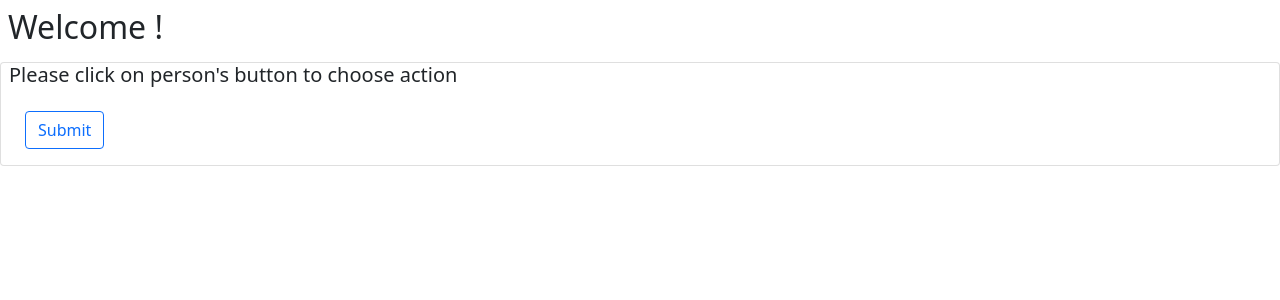
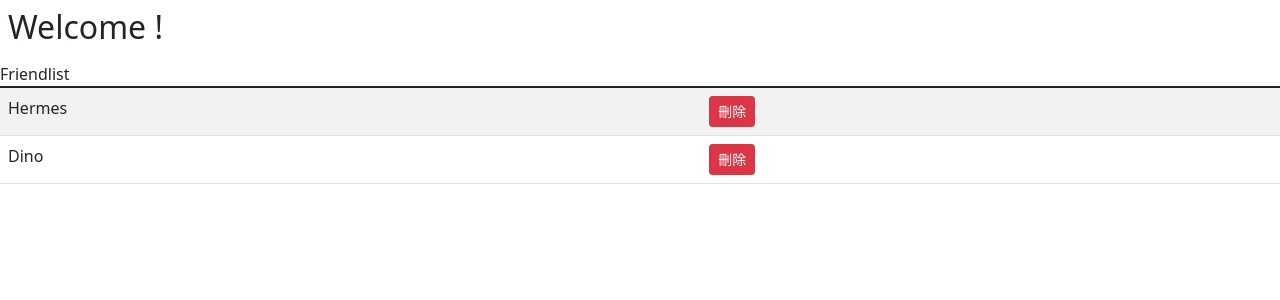
Before and after one commit to AlbertLin0327/NTU-Computer-Network-2021, a React (Create React App) app in the folder Phase2/browser/: page /home in a window 1280 px wide. Shown: the top 300 px of the page. Built offline with nearby package versions, Linux system fonts and the light colour scheme; no server answers.

Commit message:
delete frontend

```diff
--- a/Phase2/browser/src/Pages/HomePage.tsx
+++ b/Phase2/browser/src/Pages/HomePage.tsx
@@ -1,6 +1,6 @@
 import React from "react";
 import { Navigate } from "react-router-dom";
-import { Container, Card, Form, Row, Col, Button } from 'react-bootstrap';
+import { Container, Table, Form, Row, Col, Button } from 'react-bootstrap';
 import { NetworkServices } from "./MessageService";
 import { getCookie } from "../Utils/cookie";
 
@@ -18,34 +18,52 @@ class HomePage extends React.Component<{}, HomePageState> {
 
   componentDidMount = async () => {
     const Name = getCookie("name");
-    const friends: string[] | undefined = await NetworkServices.Login(Name);
-    console.log(Name, friends);
+    // var friends: string[] | undefined = await NetworkServices.Login(Name);
+    var friends: string[] = ["Hermes", "Dino", ];
+    console.log(Name, friends === undefined ? "ii" : [0]);
     if(friends){
       this.setState({ Friends: friends });
     }
+    this.setState({Name: Name});
   }
 
-  handleChange = (event: any) => {
-    this.setState({Name: event.target.value});
-  }
+  // handleChange = (event: any) => {
+  //   this.setState({Name: event.target.value});
+  // }
 
-  onSubmit = async () => {
+  // onSubmit = async () => {
+  //   if(this.state.Name){
+  //     try {
+  //       const friends: string[] | undefined = await NetworkServices.Login(this.state.Name);
+  //     } catch (e) {
+  //       console.log(e);
+  //     }
+  //     this.setState({redirect: '/home'});
+
+  //   }
+  // }
+
+  onItemdelete = async (friend: string) => {
+    console.log(this.state.Name, friend);
     if(this.state.Name){
+      console.log(this.state.Name, friend);
       try {
-        const friends: string[] | undefined = await NetworkServices.Login(this.state.Name);
+        await NetworkServices.Deletefriend(this.state.Name, friend);
       } catch (e) {
         console.log(e);
       }
-      this.setState({redirect: '/home'});
 
     }
   }
 
-
   render(){
     const Name = this.state.Name;
+    const friends = this.state.Friends;
     if (this.state.redirect) {
       return <Navigate to={this.state.redirect} />;
+    }
+    if(friends === undefined){
+      return <></>
     }
     return (
     <>
@@ -54,16 +72,31 @@ class HomePage extends React.Component<{}, HomePageState> {
           <h2 className="px-2 py-2">Welcome {Name}!</h2>
         </Row>
         <Row>
-          <Card className="px-2">
-            <Card.Title>Please click on person's button to choose action</Card.Title>
-            <Card.Body>
-              <Row>
-              <Col>
-                <Button variant="outline-primary" onClick={() => this.onSubmit()}>Submit</Button>
-              </Col>
-              </Row>
-            </Card.Body>
-          </Card>
+          <Table className="table-hover table-striped">
+            <thead>
+              Friendlist
+            </thead>
+            <tbody>
+            {friends.map((friend) => {
+                return (
+                  <tr key={friend}>
+                    <td>{friend}</td>
+                    <td>
+                      {" "}
+                      <Button
+                        size="sm"
+                        variant="danger"
+                        onClick={async () => await this.onItemdelete(friend)}
+                      >
+                        {" "}
+                        刪除{" "}
+                      </Button>
+                    </td>
+                  </tr>
+                );
+              })}
+            </tbody>
+          </Table>
         </Row>
       </Container>
     </>
--- a/Phase2/browser/src/Pages/MessageService.ts
+++ b/Phase2/browser/src/Pages/MessageService.ts
@@ -31,4 +31,17 @@ export class NetworkServices {
         throw err.response;
       });
   };
+
+  static Deletefriend = async (name: string, data: string) => {
+    const endpoint = new URL(`/user/delete/${name}`, hostname).href;
+    const response = axios.post(endpoint, data);
+    return response
+      .then((res) => {
+        return res.data;
+      })
+      .catch((err) => {
+        console.error(err);
+        throw err.response;
+      });
+  };
 }
```
